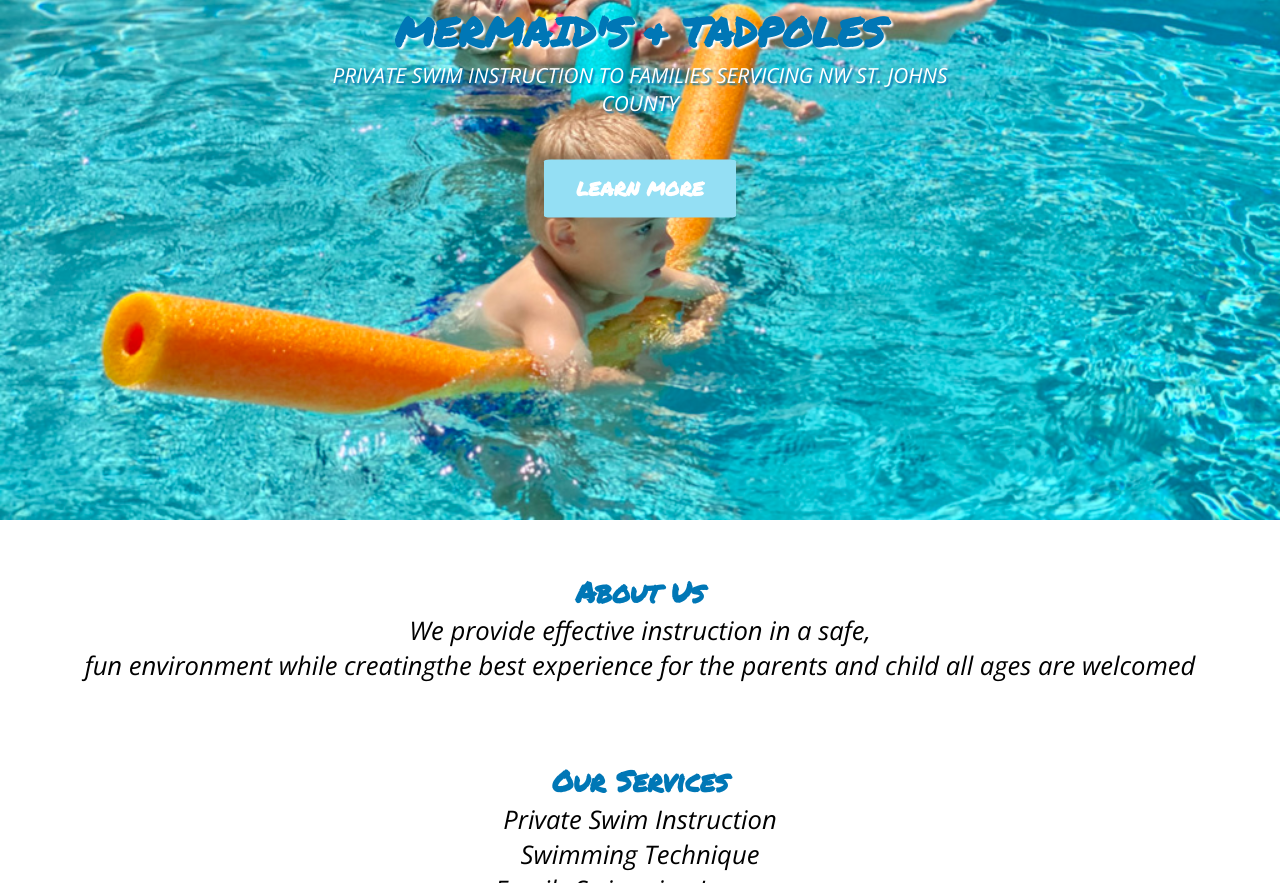
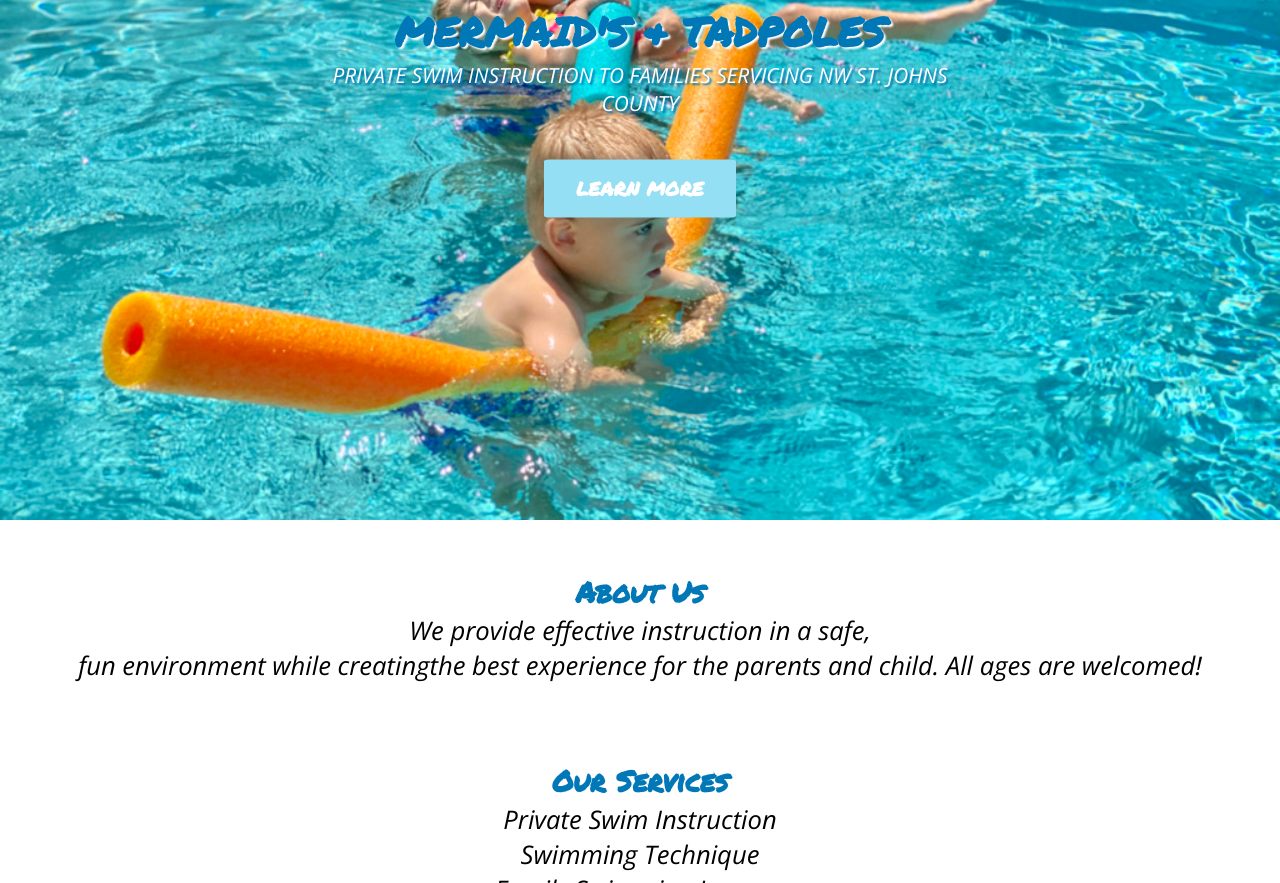
Before and after one commit to Sammy-Jean/Mermaid-Tadpoles, a plain HTML site: page index.html in a window 1280 px wide. Shown: the part 280-1163 px from the top of the page. Drawn offline with nearby package versions, Linux system fonts and the light colour scheme.

Commit message:
Update index.html

```diff
--- a/index.html
+++ b/index.html
@@ -79,7 +79,7 @@
     <!-- About Section -->
     <section class="about" id="about">
       <h2>About Us</h2>
-      <p>We provide effective instruction in a safe, <br />fun environment while creatingthe best experience for the parents and child all ages are welcomed</p>
+      <p>We provide effective instruction in a safe, <br />fun environment while creatingthe best experience for the parents and child. All ages are welcomed!</p>
       <article>
         <h2>Our Services</h2>
         <p>Private Swim Instruction</p>
```
